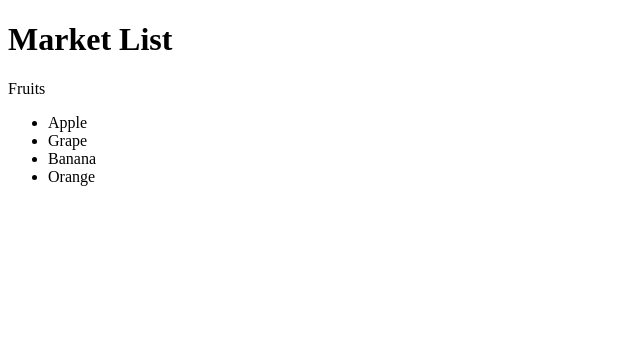
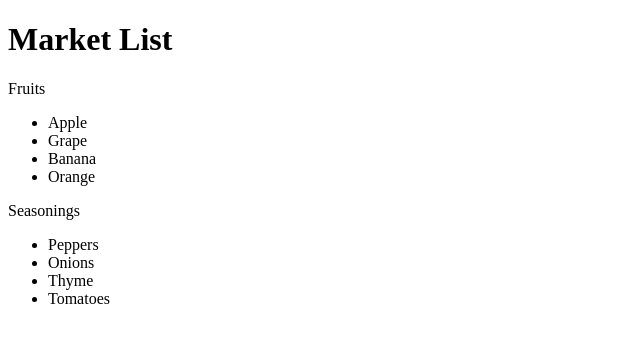
Before and after one commit to seni0026/Practice, a plain HTML site: page index.html in a window 1280 px wide. Shown: the whole page, without its empty margins (0-640 px from the left). Drawn offline with Linux system fonts and the light colour scheme.

Commit message:
Seasonings Added

```diff
--- a/index.html
+++ b/index.html
@@ -7,6 +7,7 @@
 </head>
 <!-----------This is a comment--------->
 <body>
+    <main>
         <h1>Market List</h1>
         <p>Fruits</p>
         <ul>
@@ -15,5 +16,13 @@
             <li>Banana</li>
             <li>Orange</li>
         </ul>
+        <p>Seasonings</p>
+        <ul>
+            <li>Peppers</li>
+            <li>Onions</li>
+            <li>Thyme</li>
+            <li>Tomatoes</li>
+        </ul>
+</main>
 </body>
 </html>
```
Lines whose indentation alone changed are shown as unchanged.
